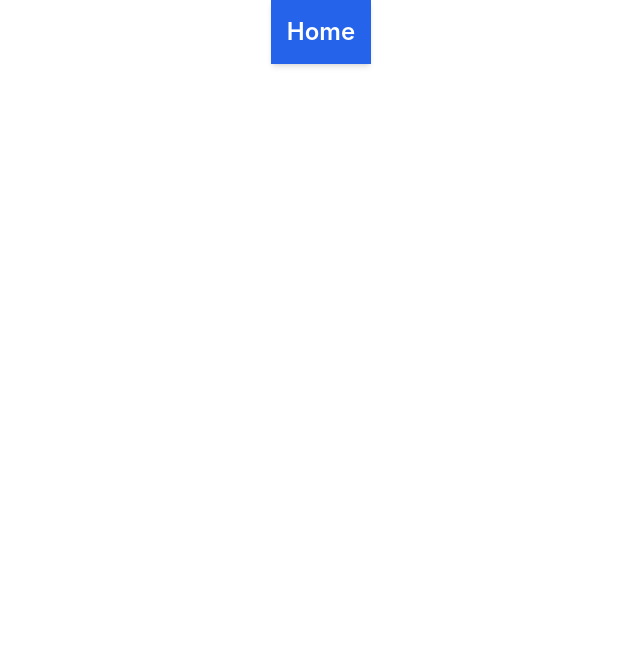
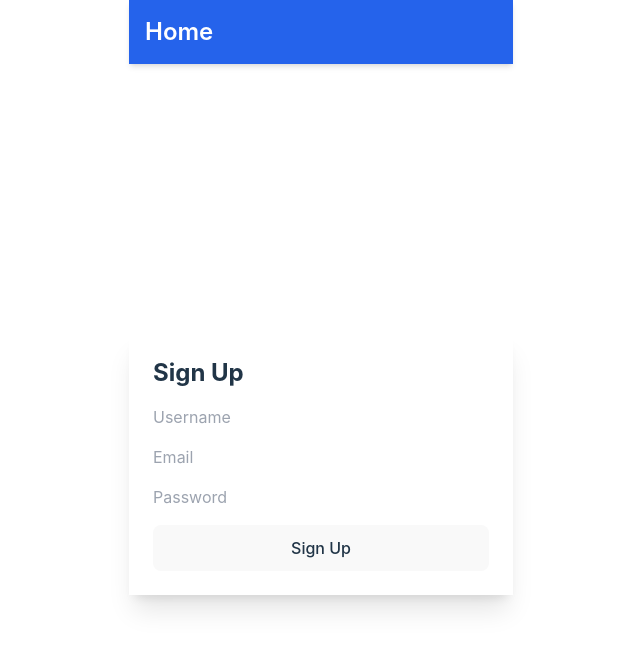
Before and after one commit to jayalakshmi-31/pokemon-battlegame, a React (Vite) app: page /signup in a window 1280 px wide. Before the commit this address had no page. Shown: the top 648 px of the page, without its empty margins (319-959 px from the left). Built offline with nearby package versions, Linux system fonts and the light colour scheme.

Commit message:
finished auth

```diff
--- a/src/App.jsx
+++ b/src/App.jsx
@@ -1,6 +1,8 @@
 import { BrowserRouter as Router, Route, Routes, Link } from "react-router-dom";
 import Home from "./pages/Home";
 import PokemonDetails from "./pages/PokemonDetails";
+import SignUp from "./pages/SignUp";
+import LogIn from "./pages/LogIn";
 
 function App() {
   return (
@@ -18,6 +20,8 @@ function App() {
       <Routes>
         <Route path="/" element={<Home />} />
         <Route path="/pokemon/:name" element={<PokemonDetails />} />
+        <Route path="/signup" element={<SignUp />} />
+        <Route path="/login" element={<LogIn />} />
       </Routes>
     </Router>
   );
--- a/src/pages/Home.jsx
+++ b/src/pages/Home.jsx
@@ -1,10 +1,11 @@
 import { useEffect, useState } from "react";
-import { Link } from "react-router-dom";
+import { Link, useNavigate } from "react-router-dom";
 import axios from "axios";
 
 function Home() {
   const [pokemonList, setPokemonList] = useState([]);
   const [loading, setLoading] = useState(true);
+  const navigate = useNavigate();
 
   useEffect(() => {
     axios
@@ -19,6 +20,11 @@ function Home() {
       });
   }, []);
 
+  const handleLogout = () => {
+    localStorage.removeItem("token");
+    navigate("/login");
+  };
+
   if (loading) {
     return (
       <div className="flex justify-center items-center min-h-screen bg-gray-100">
@@ -29,9 +35,17 @@ function Home() {
 
   return (
     <div className="p-6 bg-gray-100 min-h-screen">
-      <h2 className="text-4xl font-extrabold text-center text-gray-900 mb-8">
-        Pokemon List
-      </h2>
+      <div className="flex justify-between items-center mb-8">
+        <h2 className="text-4xl font-extrabold text-center text-gray-900">
+          Pokemon List
+        </h2>
+        <button
+          onClick={handleLogout}
+          className="px-4 py-2 bg-red-600 text-white rounded-lg hover:bg-red-700 transition duration-300"
+        >
+          Logout
+        </button>
+      </div>
       <div className="max-w-7xl mx-auto grid grid-cols-2 sm:grid-cols-3 md:grid-cols-4 lg:grid-cols-5 xl:grid-cols-6 gap-8">
         {pokemonList.map((pokemon, index) => (
           <div
--- /dev/null
+++ b/src/pages/LogIn.jsx
@@ -0,0 +1,54 @@
+import React, { useState } from "react";
+import axios from "axios";
+import { useNavigate } from "react-router-dom";
+
+const LogIn = () => {
+  const [formData, setFormData] = useState({ email: "", password: "" });
+  const navigate = useNavigate();
+
+  const handleSubmit = async (e) => {
+    e.preventDefault();
+    try {
+      const response = await axios.post(
+        "http://localhost:8080/users/login",
+        formData
+      );
+      localStorage.setItem("token", response.data.token);
+      navigate("/");
+    } catch (err) {
+      console.error(err);
+    }
+  };
+
+  return (
+    <div className="flex justify-center items-center h-screen">
+      <form
+        onSubmit={handleSubmit}
+        className="card w-96 bg-base-200 shadow-xl p-6"
+      >
+        <h1 className="text-2xl font-bold mb-4">Login</h1>
+        <input
+          type="email"
+          placeholder="Email"
+          className="input input-bordered w-full mb-4"
+          value={formData.email}
+          onChange={(e) => setFormData({ ...formData, email: e.target.value })}
+        />
+        <input
+          type="password"
+          placeholder="Password"
+          className="input input-bordered w-full mb-4"
+          value={formData.password}
+          onChange={(e) =>
+            setFormData({ ...formData, password: e.target.value })
+          }
+        />
+        <button type="submit" className="btn btn-primary w-full">
+          Login
+        </button>
+      </form>
+    </div>
+  );
+};
+
+export default LogIn;
--- /dev/null
+++ b/src/pages/SignUp.jsx
@@ -0,0 +1,67 @@
+import React, { useState } from "react";
+import axios from "axios";
+import { useNavigate } from "react-router-dom";
+
+const SignUp = () => {
+  const [formData, setFormData] = useState({
+    username: "",
+    email: "",
+    password: "",
+  });
+  const navigate = useNavigate();
+
+  const handleSubmit = async (e) => {
+    e.preventDefault();
+    try {
+      const response = await axios.post(
+        "http://localhost:8080/users/register",
+        formData
+      );
+      localStorage.setItem("token", response.data.token);
+      navigate("/");
+    } catch (err) {
+      console.error(err);
+    }
+  };
+
+  return (
+    <div className="flex justify-center items-center h-screen">
+      <form
+        onSubmit={handleSubmit}
+        className="card w-96 bg-base-200 shadow-xl p-6"
+      >
+        <h1 className="text-2xl font-bold mb-4">Sign Up</h1>
+        <input
+          type="text"
+          placeholder="Username"
+          className="input input-bordered w-full mb-4"
+          value={formData.username}
+          onChange={(e) =>
+            setFormData({ ...formData, username: e.target.value })
+          }
+        />
+        <input
+          type="email"
+          placeholder="Email"
+          className="input input-bordered w-full mb-4"
+          value={formData.email}
+          onChange={(e) => setFormData({ ...formData, email: e.target.value })}
+        />
+        <input
+          type="password"
+          placeholder="Password"
+          className="input input-bordered w-full mb-4"
+          value={formData.password}
+          onChange={(e) =>
+            setFormData({ ...formData, password: e.target.value })
+          }
+        />
+        <button type="submit" className="btn btn-primary w-full">
+          Sign Up
+        </button>
+      </form>
+    </div>
+  );
+};
+
+export default SignUp;
```
